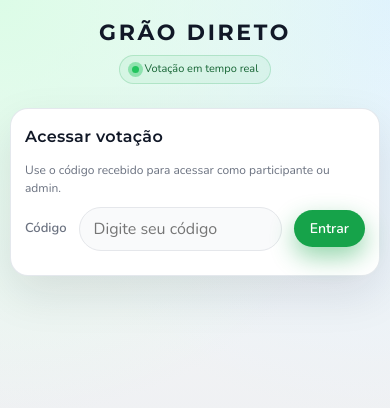
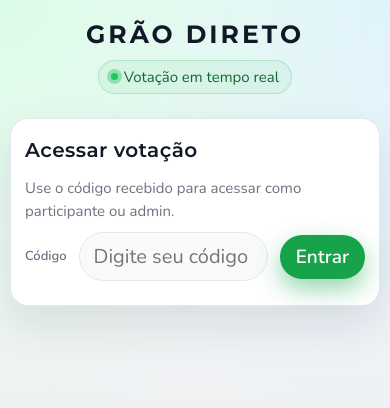
Before and after one commit to eliasalmeida-lab/pitch-votacao, a website: page public/index.html in a window 390 px wide. Drawn offline with nearby package versions, Linux system fonts and the light colour scheme.

Commit message:
Add files via upload

```diff
--- a/public/index.html
+++ b/public/index.html
@@ -541,11 +541,11 @@
       }
 
       .logo {
-        font-size: 22px;
+        font-size: 25px;
       }
 
       .tagline {
-        font-size: 11px;
+        font-size: 15px;
         padding: 5px 12px;
       }
 
@@ -555,20 +555,20 @@
       }
 
       .card-title {
-        font-size: 16px;
+        font-size: 20px;
       }
 
       .card-subtitle {
-        font-size: 12px;
+        font-size: 15px;
       }
 
       .input,
       .select {
-        font-size: 16px; /* evita zoom chato no mobile */
+        font-size: 20px; /* evita zoom chato no mobile */
       }
 
       .btn {
-        font-size: 14px;
+        font-size: 19px;
         padding: 9px 16px;
       }
 
@@ -579,19 +579,19 @@
       .vote-pill {
         width: 40px;
         height: 40px;
+        font-size: 19px;
+      }
+
+      .question-title {
+        font-size: 19px;
+      }
+
+      .topic-text {
+        font-size: 19px;
+      }
+
+      .topic-instruction {
         font-size: 14px;
-      }
-
-      .question-title {
-        font-size: 14px;
-      }
-
-      .topic-text {
-        font-size: 14px;
-      }
-
-      .topic-instruction {
-        font-size: 12px;
       }
 
       .layout {
```
